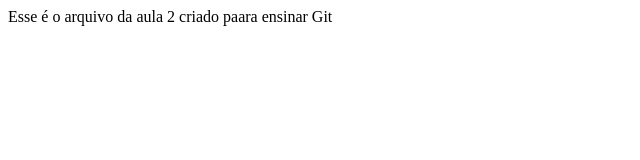
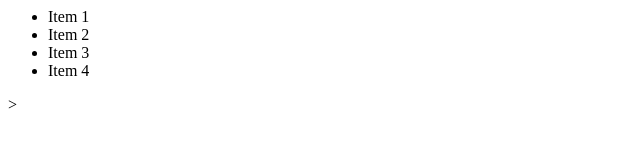
Before and after one commit to viniciuscgarmatz/meu-primeiro-repo-github-68870, a plain HTML site: page index.html in a window 1280 px wide. Shown: the whole page, without its empty margins (0-640 px from the left). Drawn offline with Linux system fonts and the light colour scheme.

Commit message:
lista de compras

```diff
--- a/index.html
+++ b/index.html
@@ -3,6 +3,11 @@
         <title>Aula 2 com Git</title>
     </head>
     <body>
-        Esse é o arquivo da aula 2 criado paara ensinar Git
+        <ul>
+            <li>Item 1</li>
+            <li>Item 2</li>
+            <li>Item 3</li>
+            <li>Item 4</li>
+        </ul>>
     </body>
 </html>
```
